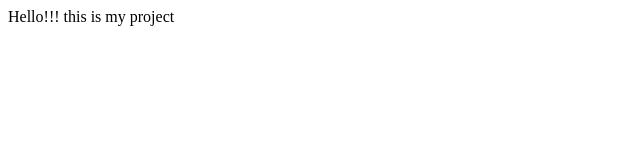
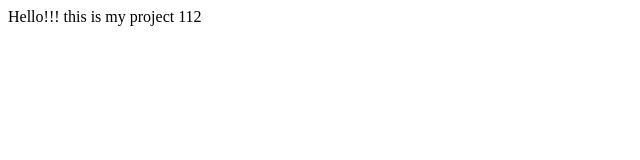
Before and after one commit to hrumich/project, a plain HTML site: page index.html in a window 1280 px wide. Shown: the full height of the page, 0-640 px from the left. Drawn offline with Linux system fonts and the light colour scheme.

```diff
--- a/index.html
+++ b/index.html
@@ -7,6 +7,6 @@
     <title>Document</title>
 </head>
 <body>
-    Hello!!! this is my project
+    Hello!!! this is my project 112
 </body>
 </html>
```
Also changed, not shown: 1 other file.
